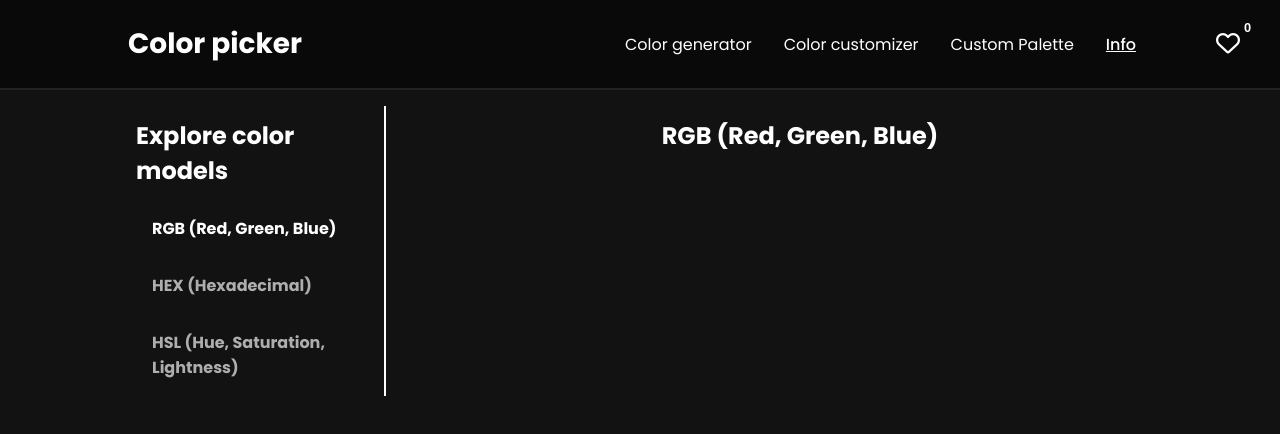
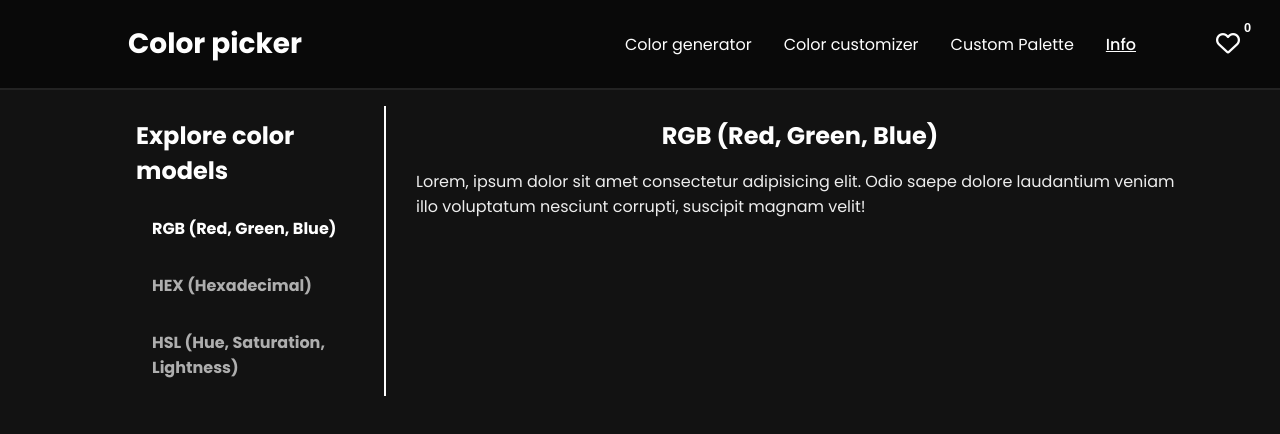
Before and after one commit to Kossin1337/Color-picker-palette-generator, a React (Create React App) app: page /info/rgb in a window 1280 px wide. Shown: the top 434 px of the page. Built offline with nearby package versions, Linux system fonts and the light colour scheme.

Commit message:
Added files for different articles/routes

```diff
--- a/src/Pages/Info/Article.js
+++ /dev/null
@@ -1,10 +0,0 @@
-// import { Link } from "react-router-dom";
-
-export const Article = ({ title }) => {
-  return (
-    <div className="article">
-      <h2 className="article-headline">{title}</h2>
-      <p></p>
-    </div>
-  );
-};
--- /dev/null
+++ b/src/Pages/Info/ArticleHEX.js
@@ -0,0 +1,8 @@
+export const ArticleHEX = () => {
+  return (
+    <div className="article">
+      <h2 className="article-headline">HEX (Hexadecimal)</h2>
+      <p></p>
+    </div>
+  );
+};
--- /dev/null
+++ b/src/Pages/Info/ArticleHSL.js
@@ -0,0 +1,8 @@
+export const ArticleHSL = () => {
+  return (
+    <div className="article">
+      <h2 className="article-headline">HSL (Hue, Saturation, Lightness)</h2>
+      <p className="article.text"></p>
+    </div>
+  );
+};
--- /dev/null
+++ b/src/Pages/Info/ArticleRGB.js
@@ -0,0 +1,12 @@
+export const ArticleRGB = () => {
+  return (
+    <div className="article">
+      <h2 className="article-headline">RGB (Red, Green, Blue)</h2>
+      <p className="article-text">
+        Lorem, ipsum dolor sit amet consectetur adipisicing elit. Odio saepe
+        dolore laudantium veniam illo voluptatum nesciunt corrupti, suscipit
+        magnam velit!
+      </p>
+    </div>
+  );
+};
--- a/src/Pages/Info/Info.css
+++ b/src/Pages/Info/Info.css
@@ -69,3 +69,7 @@
   margin: 0.75rem 0;
   padding: 0;
 }
+
+.article-text {
+  color: #ededed;
+}
--- a/src/Pages/Info/Info.js
+++ b/src/Pages/Info/Info.js
@@ -1,5 +1,7 @@
 import React, { useEffect } from "react";
-import { Article } from "./Article";
+import { ArticleRGB } from "./ArticleRGB";
+import { ArticleHEX } from "./ArticleHEX";
+import { ArticleHSL } from "./ArticleHSL";
 import { Route } from "react-router-dom";
 import "./Info.css";
 import { InfoNavigation } from "./InfoNavigation";
@@ -20,13 +22,13 @@ export const Info = ({ changeBackground }) => {
             </h2>
           </Route>
           <Route path="/info/rgb">
-            <Article title={`RGB (Red, Green, Blue)`} />
+            <ArticleRGB />
           </Route>
           <Route path="/info/hex">
-            <Article title={`HEX (Hexadecimal)`} />
+            <ArticleHEX />
           </Route>
           <Route path="/info/hsl">
-            <Article title={`HSL (Hue, Saturation, Lightness)`} />
+            <ArticleHSL />
           </Route>
         </div>
       </div>
```
